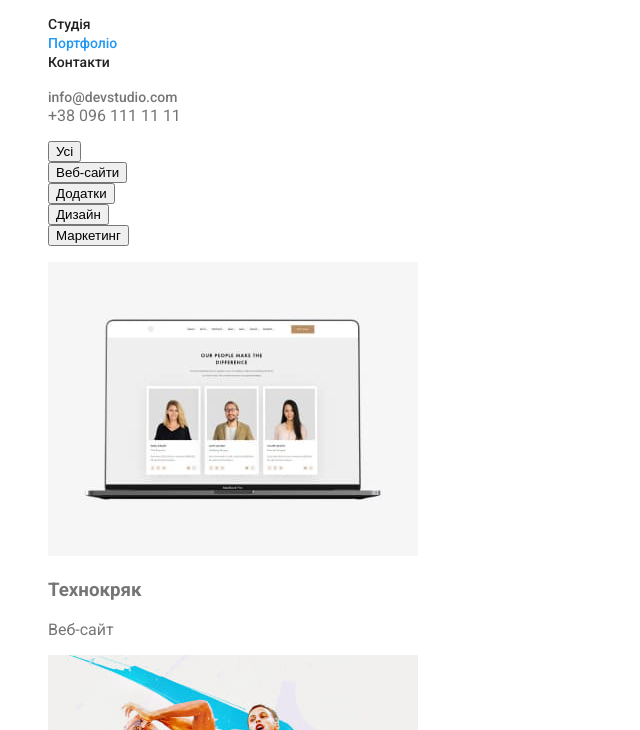
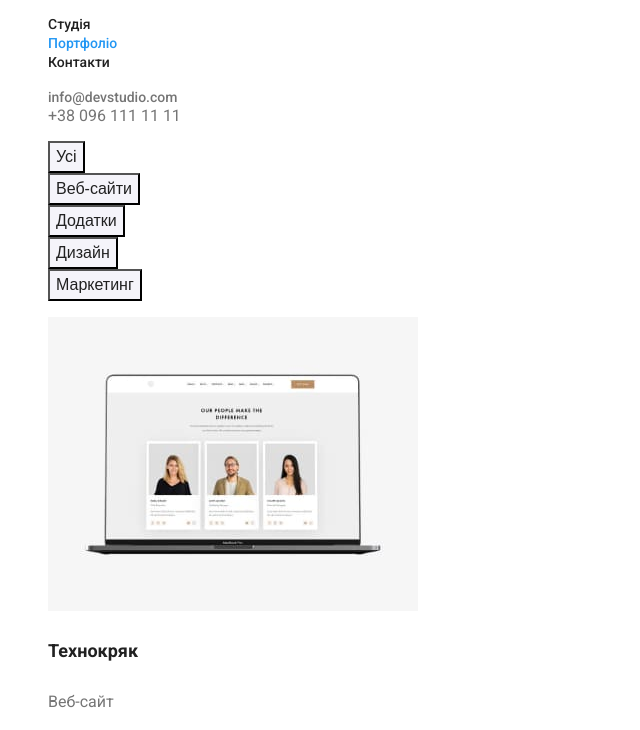
Before and after one commit to yanyanovich/goit-markup-hw-02, a plain HTML site: page portfolio.html in a window 1280 px wide. Shown: the part 41-771 px from the top of the page, without its empty margins (0-640 px from the left). Drawn offline with Linux system fonts and the light colour scheme.

Commit message:
completed homework

```diff
--- a/css/styles.css
+++ b/css/styles.css
@@ -141,6 +141,25 @@ li {
 
 /* portfolio page srart */
 .tabs-button button {
+  font-weight: 500;
+  font-size: 16px;
+  line-height: 1.62;
+  color: var(--titles-color);
+  background-color: #f5f4fa;
+}
+.tabs-button button:hover,
+.tabs-button button:focus {
+  background-color: var(--hover-color);
+  color: var(--primary-white-color);
+}
+.portfolio-item h3 {
+  font-weight: 700;
+  font-size: 18px;
+  line-height: 2;
+  color: var(--titles-color);
+}
+.portfolio-item p {
+  line-height: 1.87;
 }
 /* portfolio page end */
 /* footer srart */
```
